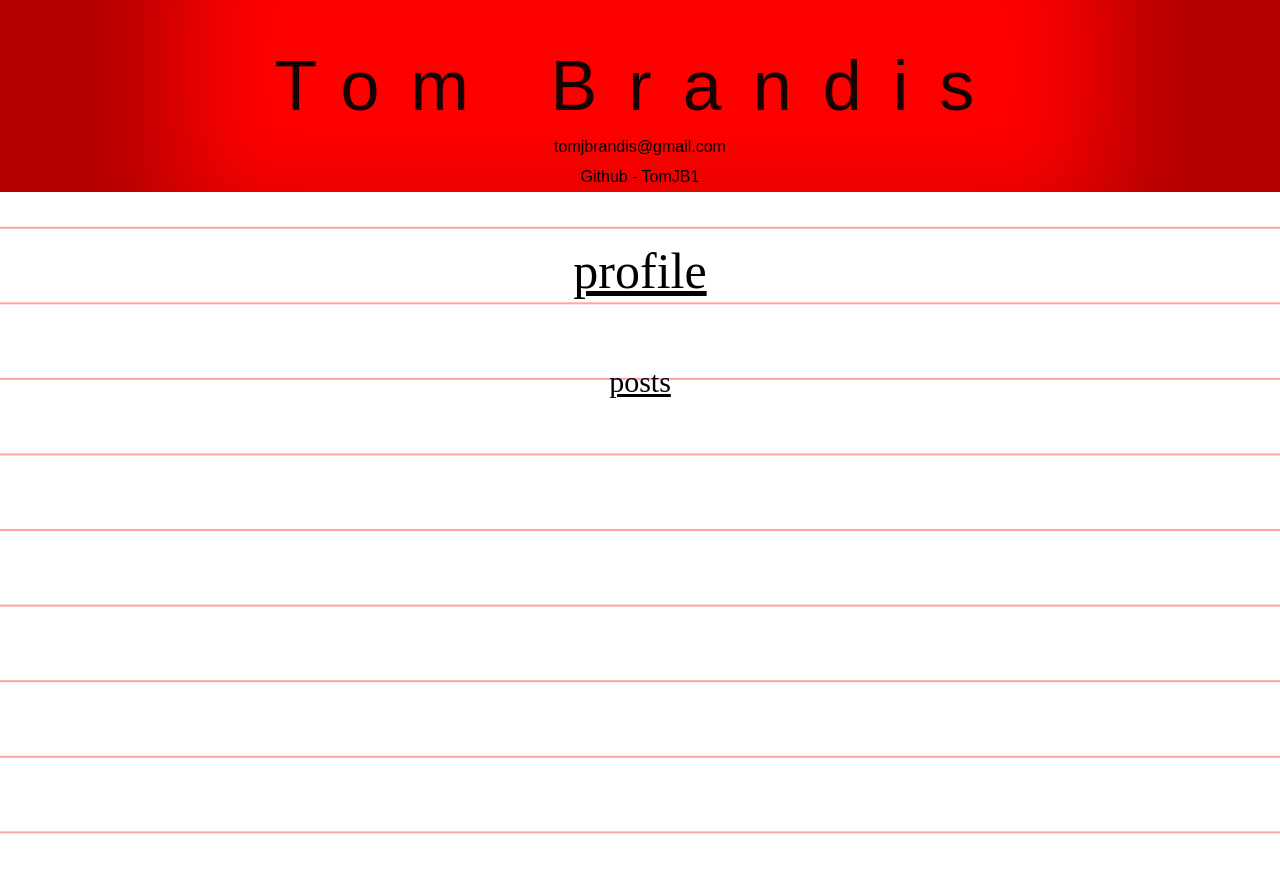
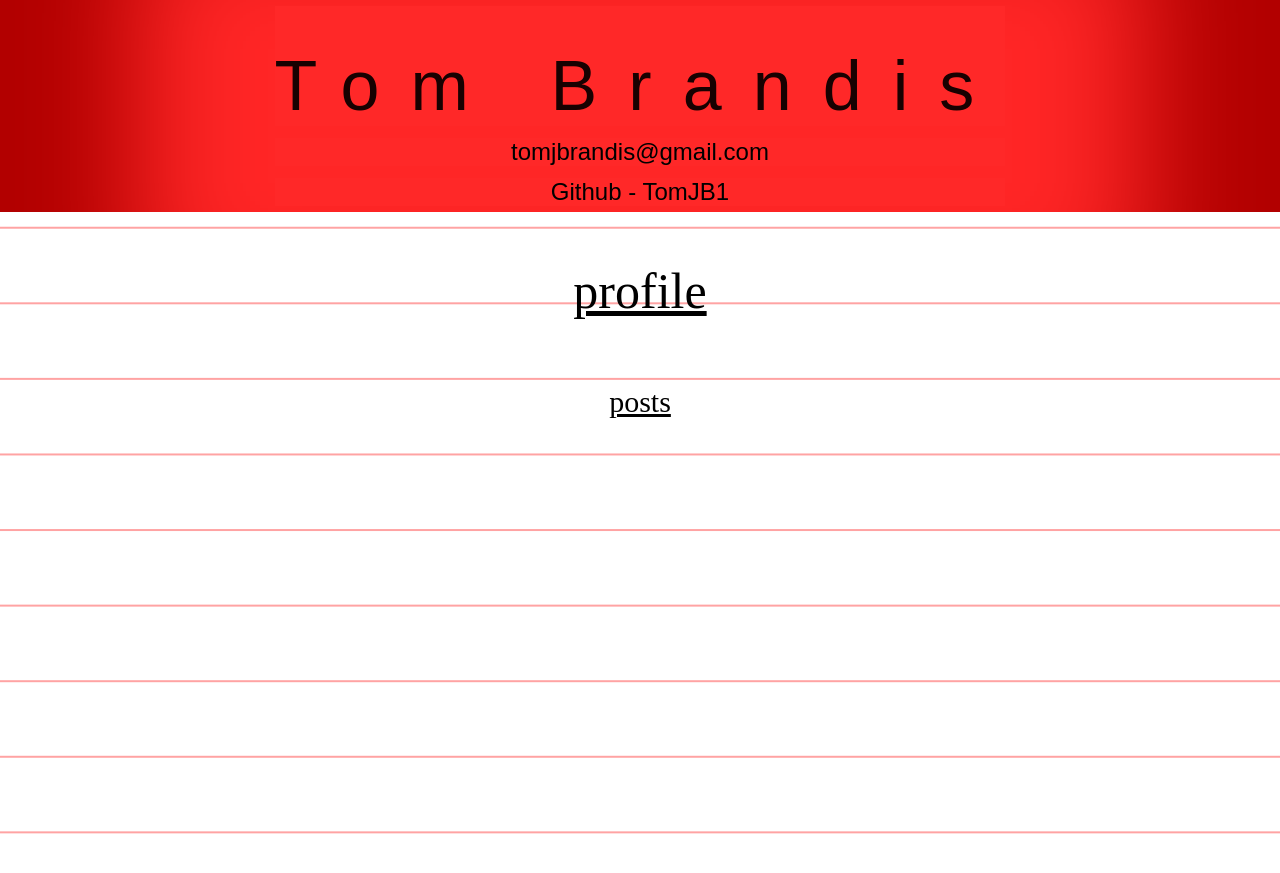
Before and after one commit to TomJB1/my-website-jekyll, a Jekyll site: the page built from index.html, in a window 1280 px wide. Shown: the top 873 px of the page. Built offline with Jekyll 4.4.1, drawn with Linux system fonts in a browser that asks for light colours.

Commit message:
Fix color contrast problem

```diff
--- a/assets/css/contact-info.css
+++ b/assets/css/contact-info.css
@@ -1,7 +1,7 @@
 #contact-info
 {
     font-family: "Lucida Sans Typewriter", "Times New Roman", serif;
-    background-color: rgb(178, 0, 0);
+    background-color: #b20000;
     margin-top: 0px;
     text-align: center;
     display: grid;
@@ -13,8 +13,8 @@
         padding-top: 40px;
         font-size: 70px;
         color: #180101;
-        background-color: rgb(255, 0, 0);
-        box-shadow: 0px 0px 105px 100px rgb(255, 0, 0);
+        background-color: #FF2828;
+        box-shadow: 0 50px 110px 140px #FF2626;;
         width: fit-content;
         letter-spacing: 0.444em;
         font-weight: 400;
@@ -26,6 +26,8 @@
         color: black;
         margin: 6px;
         text-decoration: none;
+        background-color: #FF2828;
+        font-size: 24px;
     }
 
     a:hover{
```
